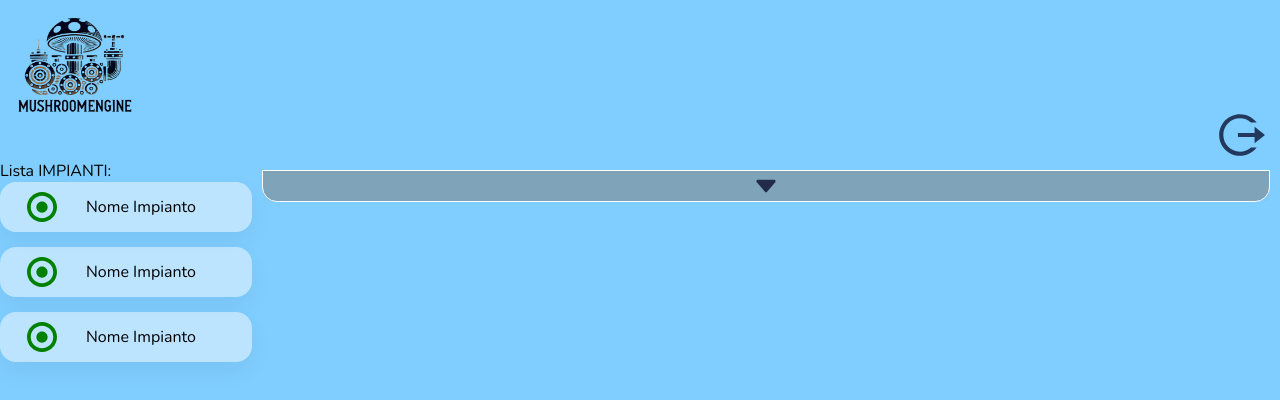
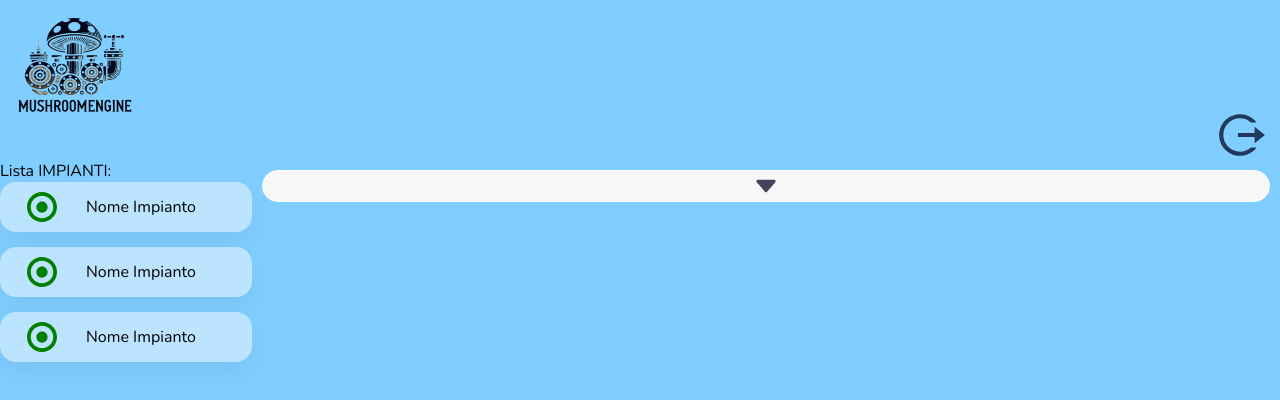
Before and after one commit to DanielKirash/MushroomEngine, a React (Create React App) app: page /dashboard in a window 1280 px wide. Shown: the top 400 px of the page. Built offline with nearby package versions, Linux system fonts and the light colour scheme; a web font is replaced by a local one.

Commit message:
Refactor BarraRicerca styles: update border radius, background color, and add transition effects

```diff
--- a/src/UI/molecules/barraRicerca/BarraRicerca.tsx
+++ b/src/UI/molecules/barraRicerca/BarraRicerca.tsx
@@ -11,6 +11,7 @@ function BarraRicerca(){
     const handleToggle = () => {
         setToggleValue(!toggleValue);
     }
+
     return(
         <div className={toggleValue? 'barra-ricerca' : 'barra-ricerca-hidden barra-ricerca'}>
             <div className={toggleValue?'box-input' : 'box-input-hidden'}>
@@ -19,7 +20,7 @@ function BarraRicerca(){
             </div>
             <div className='open-window'>
                 <IconContext.Provider value={{className:"open-arrow"}}>
-                {toggleValue?<IoCaretUpOutline onClick={handleToggle}/>:<IoCaretDownOutline onClick={handleToggle}/> }
+                {toggleValue?<IoCaretUpOutline onClick={handleToggle} className='iconArrow'/>:<IoCaretDownOutline onClick={handleToggle} className='iconArrow'/> }
                 </IconContext.Provider>
             </div>
         </div>
--- a/src/UI/molecules/barraRicerca/style.css
+++ b/src/UI/molecules/barraRicerca/style.css
@@ -1,12 +1,12 @@
 .barra-ricerca  {
     border:1px solid white;
-    border-radius: 0 0 15px 15px;
+    border-radius: 16px;
     display: flex;
     flex-direction: column;
-
-    background-color: rgba(128, 128, 128, 0.518);
+    background-color: #ffffff;
     min-width: 600px;
     min-height: 90px;
+    transition: all ease-in-out 0.5s;
 }
 .barra-ricerca-hidden{
     height:30px;
@@ -23,15 +23,23 @@
 .open-window    {
     height: 30px;
     display: flex;
+    border-radius: 16px;
     justify-content: center;
-
-    background-color:  rgba(128, 128, 128, 0.062);;
+    background-color:  #80808010;
 }
 
 .open-arrow {
     width: 50px;
     height: 30px;
-    color: rgba(0, 0, 32, 0.728);
+    color: #000020ba;
+}
+
+
+.open-arrow:hover {
+    cursor: pointer;
+    width: 52px;
+    height: 32px;
+    transition: ease-in 0.5s;
 }
 
 .casella-ricerca    {
```
